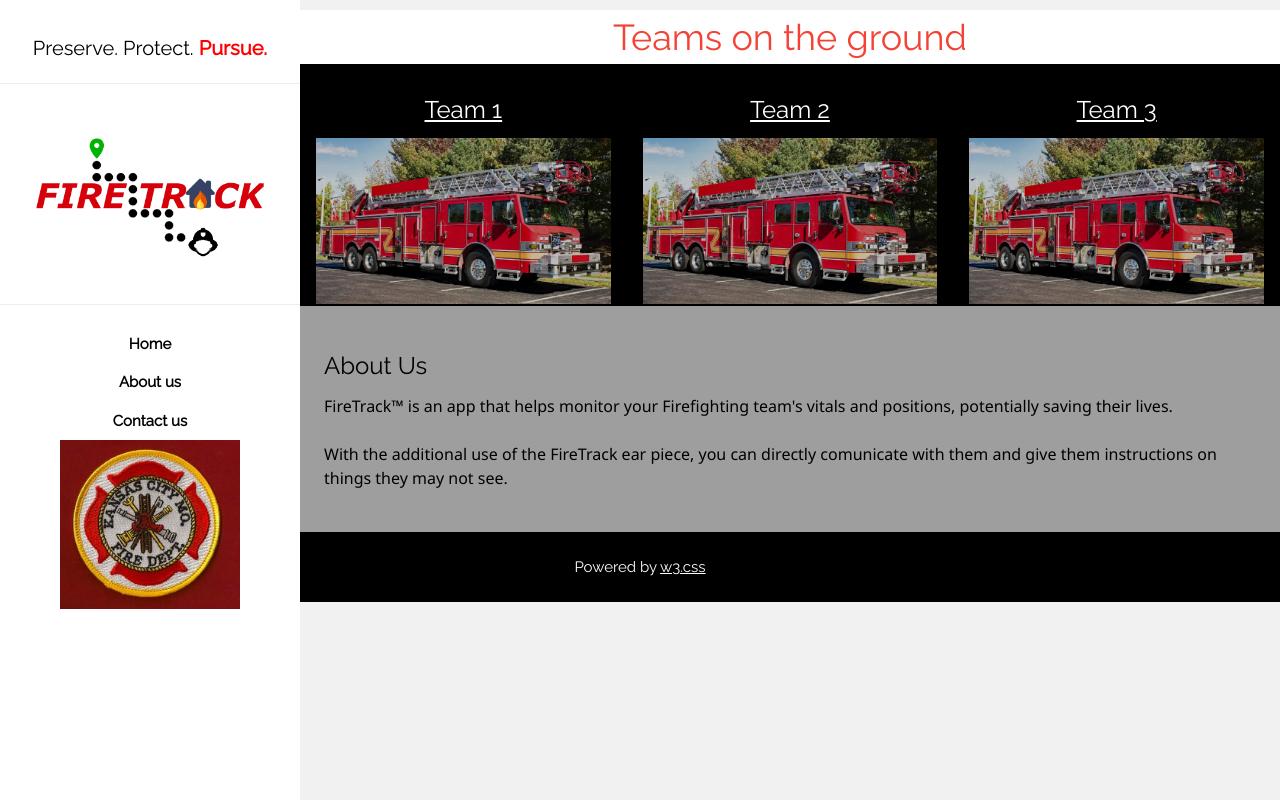
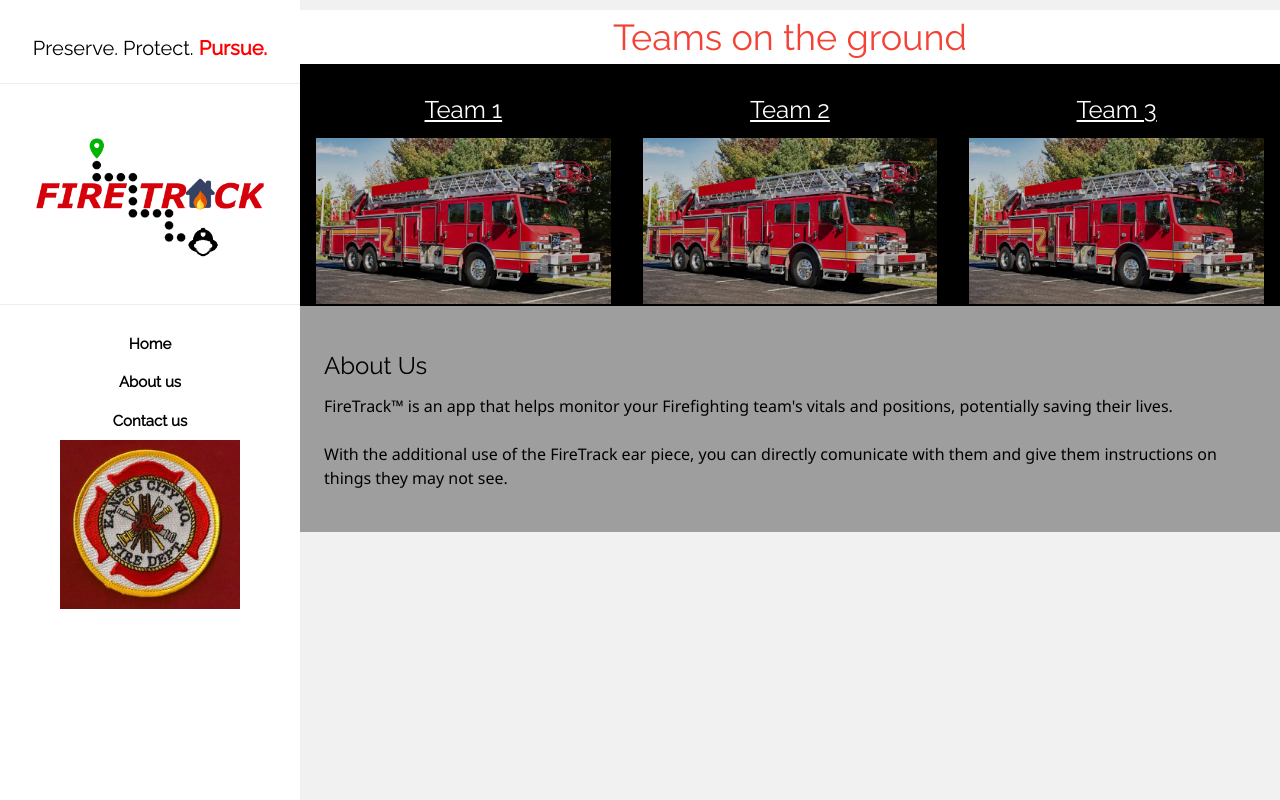
Before and after one commit to jossotriv/MCMIT-SHPE-2017-Hackathon, a PHP site: page / in a window 1280 px wide. Run offline with PHP 8.4, Linux system fonts and the light colour scheme.

Commit message:
'adding'

```diff
--- a/firetrack/index.php
+++ b/firetrack/index.php
@@ -70,7 +70,7 @@ include 'css/navbars.php';
   </div>
 
 
-  <div class="w3-black w3-center w3-padding-24">Powered by <a href="https://www.w3schools.com/w3css/default.asp" title="W3.CSS" target="_blank" class="w3-hover-opacity">w3.css</a></div>
+
 </div>
 
 
--- a/firetrack/team1.php
+++ b/firetrack/team1.php
@@ -107,7 +107,7 @@ include 'css/navbars.php';
   </div>
 
 
-  <div class="w3-black w3-center w3-padding-24">Powered by <a href="https://www.w3schools.com/w3css/default.asp" title="W3.CSS" target="_blank" class="w3-hover-opacity">w3.css</a></div>
+
 </div>
 
 
```
